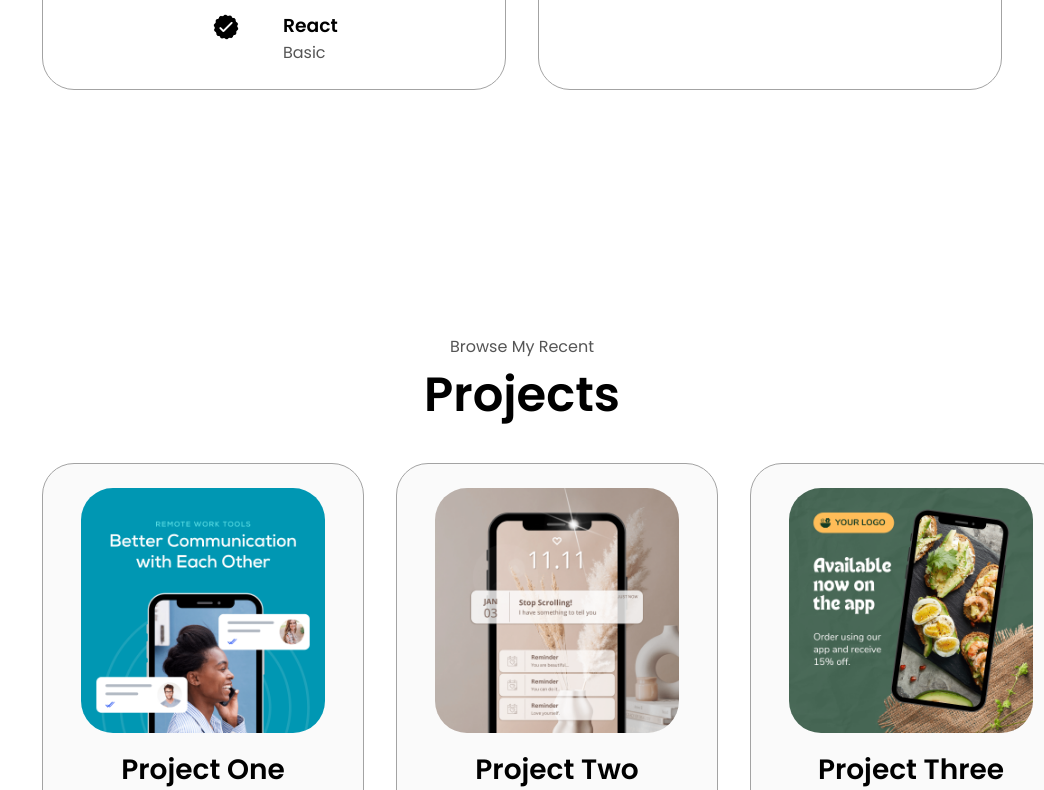
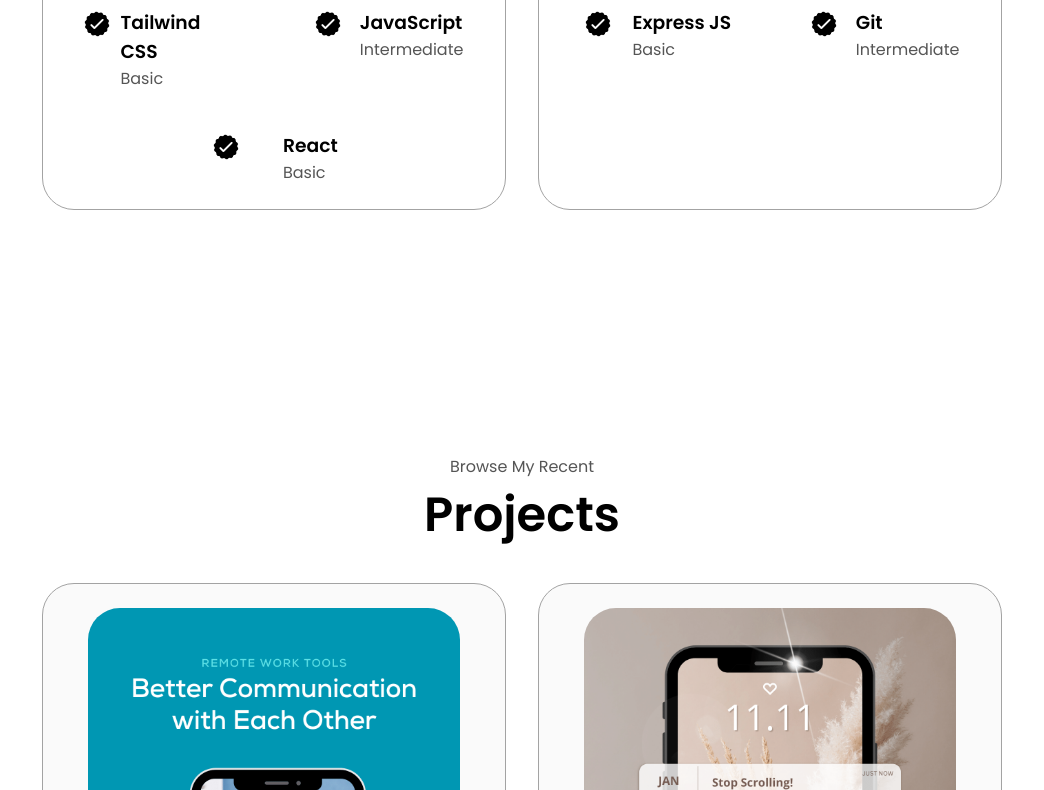
Before and after one commit to Mayursingh98/Responsive-Portfolio, a plain HTML site: page index.html in a window 1280 px wide. Shown: the part 2010-2800 px from the top of the page, without its empty margins (118-1162 px from the left). Drawn offline with Linux system fonts and the light colour scheme.

Commit message:
Update index.html

```diff
--- a/index.html
+++ b/index.html
@@ -6,7 +6,7 @@
     <meta name="viewport" content="width=device-width, initial-scale=1.0" />
     <title>My Portfolio</title>
     <link rel="stylesheet" href="style.css" />
-    <link rel="stylesheet" href="mediaqueries.css" />
+    <link rel="stylesheet" href="mediaquries.css" />
   </head>
   <body>
     <nav id="desktop-nav">
```
